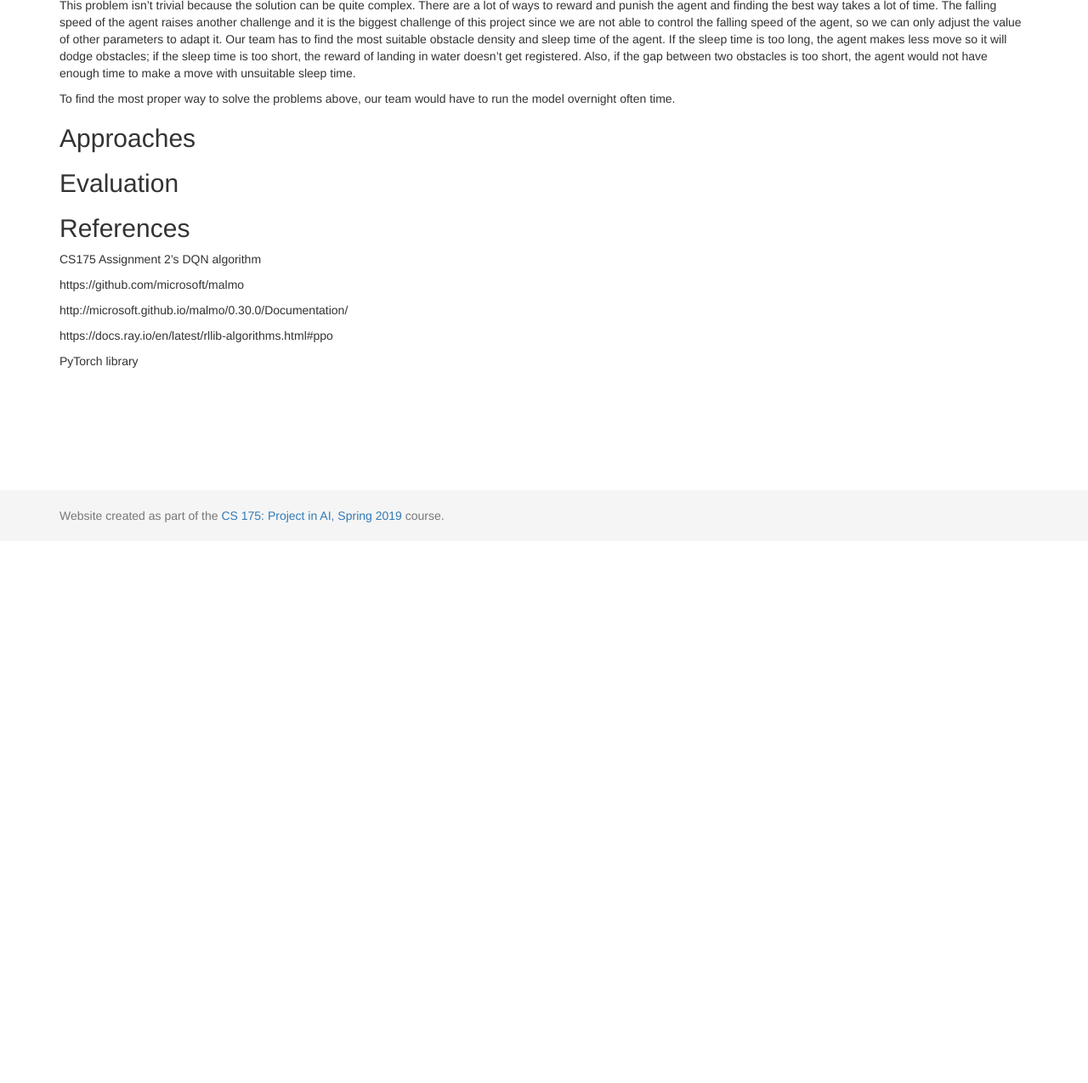
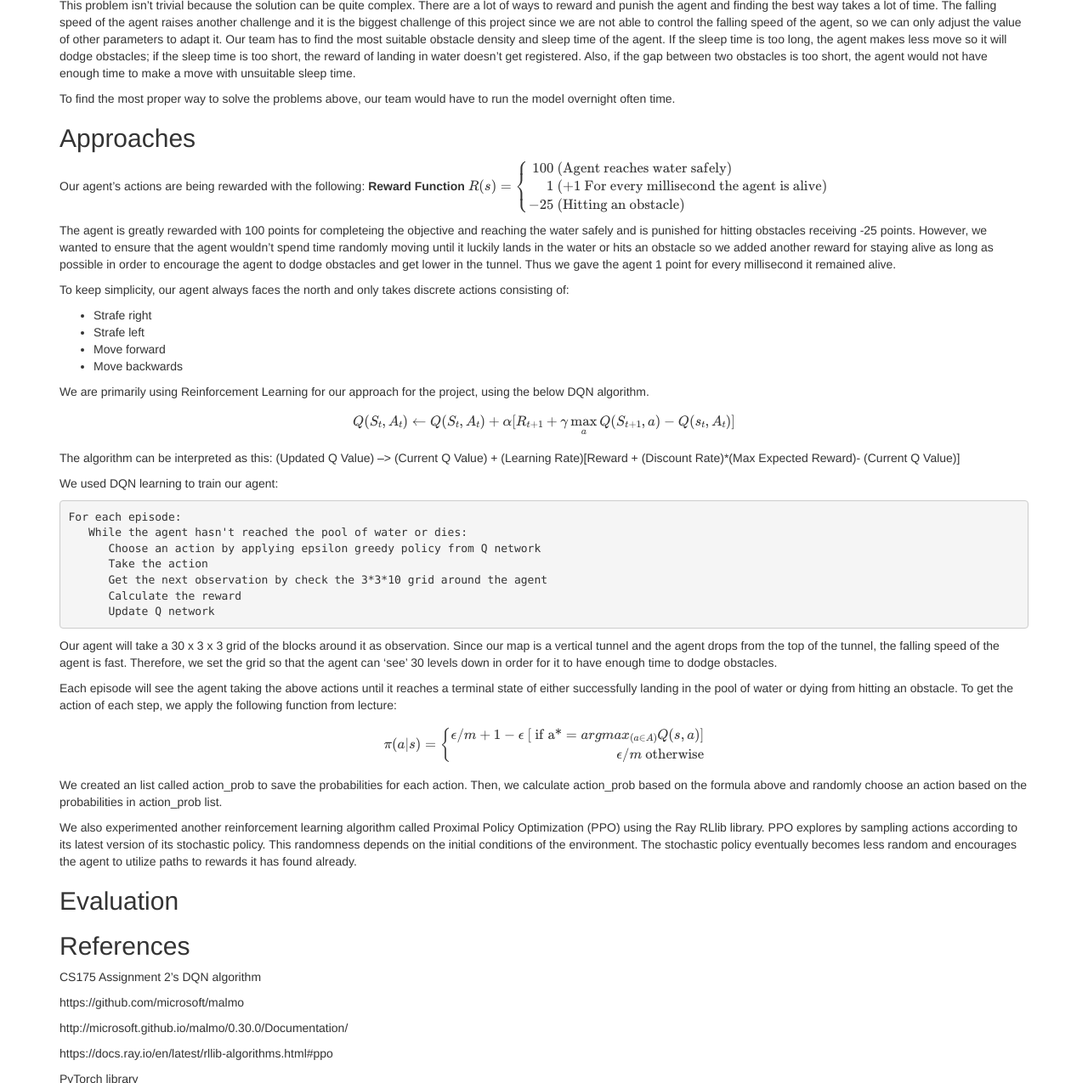
Before and after one commit to shanshs/Team-Pigeon, a Jekyll site: the page built from docs/final.md, in a window 1280 px wide and 1400 px high, scrolled down 638 px, cut to the strip 125-1400 px from the top of the window. Shown: the whole strip at 85% size. Built offline with Jekyll 4.4.1, drawn with Linux system fonts in a browser that asks for light colours; formulas are drawn with MathJax 3.

Commit message:
Update final.md

````diff
--- a/docs/final.md
+++ b/docs/final.md
@@ -18,6 +18,69 @@ To find the most proper way to solve the problems above, our team would have to
 
 ## Approaches
 
+Our agent's actions are being rewarded with the following:
+**Reward Function**
+$$
+R(s)=\left\{
+	\begin{aligned}
+	100 &\ (\text{Agent reaches water safely})\\
+	1 &\ (\text{+1 For every millisecond the agent is alive})\\
+	-25 &\ (\text{Hitting an obstacle})\\
+	\end{aligned}
+	\right.
+$$
+
+The agent is greatly rewarded with 100 points for completeing the objective and reaching the water safely and is punished for hitting obstacles receiving -25 points. However, we wanted to ensure that the agent wouldn't spend time randomly moving until it luckily lands in the water or hits an obstacle so we added another reward for staying alive as long as possible in order to encourage the agent to dodge obstacles and get lower in the tunnel. Thus we gave the agent 1 point for every millisecond it remained alive.
+
+To keep simplicity, our agent always faces the north and only takes discrete actions consisting of:
+
+* Strafe right
+* Strafe left
+* Move forward
+* Move backwards
+
+
+We are primarily using Reinforcement Learning for our approach for the project, using the below DQN algorithm.
+
+$$
+Q(S_t, A_t)\leftarrow Q(S_t, A_t) + \alpha[R_{t+1} + \gamma\max_a Q(S_{t+1},a)- Q(s_t, A_t)]
+$$
+
+The algorithm can be interpreted as this:
+(Updated Q Value) --> (Current Q Value) + (Learning Rate)[Reward + (Discount Rate)*(Max Expected Reward)- (Current Q Value)]
+
+We used DQN learning to train our agent:
+
+```
+For each episode:
+   While the agent hasn't reached the pool of water or dies:
+      Choose an action by applying epsilon greedy policy from Q network
+      Take the action
+      Get the next observation by check the 3*3*10 grid around the agent
+      Calculate the reward
+      Update Q network
+```
+
+Our agent will take a 30 x 3 x 3 grid of the blocks around it as observation. Since our map is a vertical tunnel and the agent drops from the top of the tunnel, the falling speed of the agent is fast. Therefore, we set the grid so that the agent can 'see' 30 levels down in order for it to have enough time to dodge obstacles.
+
+Each episode will see the agent taking the above actions until it reaches a terminal state of either successfully landing in the pool of water or dying from hitting an obstacle.
+To get the action of each step, we apply the following function from lecture:
+
+$$
+\pi(a|s)=\left\{
+	\begin{aligned}
+	\epsilon/m+1- \epsilon \text{ }[\text{ if a*} = argmax_{(a \in A)} Q(s,a)]\\
+	\epsilon/m  \text{  otherwise}\\
+	\end{aligned}
+	\right.
+$$
+
+We created an list called action_prob to save the probabilities for each action. Then, we calculate action_prob based on the formula above and randomly choose an action based on the probabilities in action_prob list.
+
+
+We also experimented another reinforcement learning algorithm called Proximal Policy Optimization (PPO) using the Ray RLlib library. PPO explores by sampling actions according to its latest version of its stochastic policy. This randomness depends on the initial conditions of the environment. The stochastic policy eventually becomes less random and encourages the agent to utilize paths to rewards it has found already.
+
+
 ## Evaluation
 
 ## References
````
